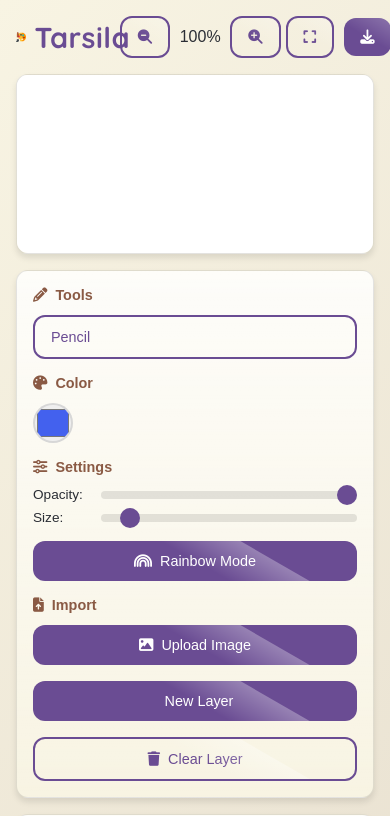
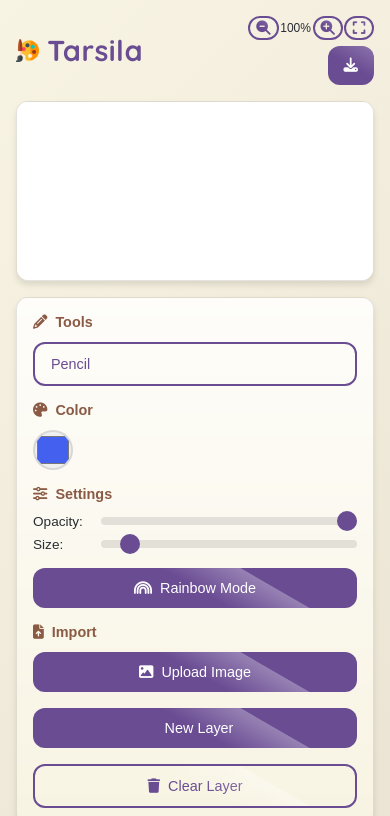
Before and after one commit to nardisabela/tarsila, a plain HTML site: page index.html in a window 390 px wide. Shown: the top 816 px of the page. Drawn offline with Linux system fonts and the light colour scheme.

Commit message:
Styling improvements

```diff
--- a/index.html
+++ b/index.html
@@ -31,7 +31,6 @@
         </div>
         <button id="download-btn" class="btn">
           <i class="fas fa-download"></i>
-          <span class="desktop-only">Export</span>
         </button>
       </div>
     </header>
--- a/style.css
+++ b/style.css
@@ -450,6 +450,7 @@ footer {
   transform: rotate(30deg) translate(10%, 10%);
 }
 
+/* Updated zoom controls for better mobile responsiveness */
 .header-controls {
   display: flex;
   align-items: center;
@@ -459,10 +460,61 @@ footer {
 .zoom-controls {
   display: flex;
   align-items: center;
-  gap: 5px;
+  gap: 4px; /* Reduced gap for mobile */
+  flex-wrap: nowrap; /* Prevent wrapping */
 }
 
 #zoom-level {
-  min-width: 50px;
+  min-width: 40px; /* Reduced width for mobile */
   text-align: center;
+  font-size: 0.9rem; /* Slightly smaller font */
 }
+
+/* Mobile-specific styles */
+@media (max-width: 768px) {
+  .header-controls {
+    gap: 6px; /* Smaller gap on mobile */
+  }
+
+  .zoom-controls {
+    gap: 2px; /* Minimal gap on mobile */
+  }
+
+  #zoom-level {
+    min-width: 36px; /* Even more compact on mobile */
+    font-size: 0.8rem;
+  }
+
+  /* Make buttons more compact */
+  .zoom-controls .btn {
+    padding: 4px 8px;
+    min-width: 30px;
+  }
+
+  /* Hide text labels on small screens */
+  .desktop-only {
+    display: none;
+  }
+}
+
+/* For very small screens */
+@media (max-width: 480px) {
+  .zoom-controls {
+    gap: 1px;
+  }
+
+  #zoom-level {
+    min-width: 32px;
+    font-size: 0.75rem;
+  }
+
+  .zoom-controls .btn {
+    padding: 3px 6px;
+  }
+
+  /* Stack controls vertically if needed */
+  .header-controls {
+    flex-direction: column;
+    align-items: flex-end;
+  }
+}
```
